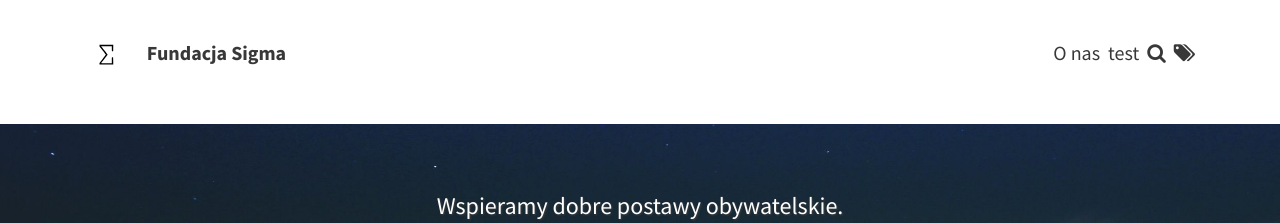
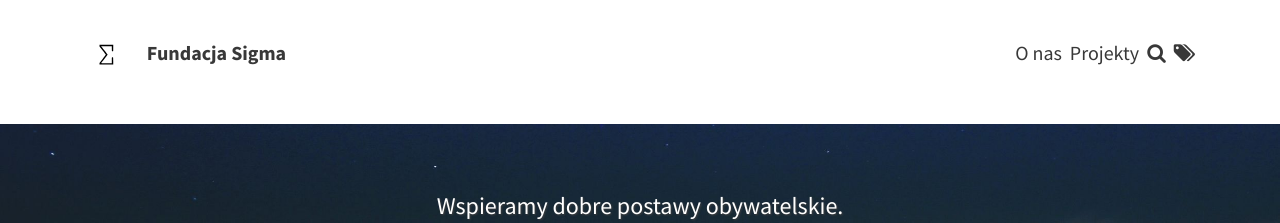
Before and after one commit to SigmaNgo/SigmaNgo.github.io, a Jekyll site: the page built from index.html, in a window 1280 px wide. Shown: the top 223 px of the page. Built offline with Jekyll 4.4.1, drawn with Linux system fonts in a browser that asks for light colours; the list of posts is cut into pages by our own code; comment, search, counter and statistics services are not loaded.

Commit message:
Update navbar.html

```diff
--- a/_includes/navbar.html
+++ b/_includes/navbar.html
@@ -31,20 +31,20 @@
         {% if site.theme_settings.portfolio %}
         <li>
             <a class="clear" href="{{ site.url }}{{ site.baseurl }}/portfolio/">
-                {{ page.title }} test
+                Projekty
             </a>
         </li>
         {% endif %}
         {% if site.theme_settings.search %}
         <li>
-            <a class="clear" href="{{ site.url }}{{ site.baseurl }}/search">
+            <a class="clear" href="{{ site.url }}{{ site.baseurl }}/search/">
                 <i class="fa fa-search" aria-hidden="true"></i>
             </a>
         </li>
         {% endif %}
         {% if site.theme_settings.tags %}
         <li>
-            <a class="clear" href="{{ site.url }}{{ site.baseurl }}/tags">
+            <a class="clear" href="{{ site.url }}{{ site.baseurl }}/tags/">
                 <i class="fa fa-tags" aria-hidden="true"></i>
             </a>
         </li>
```
